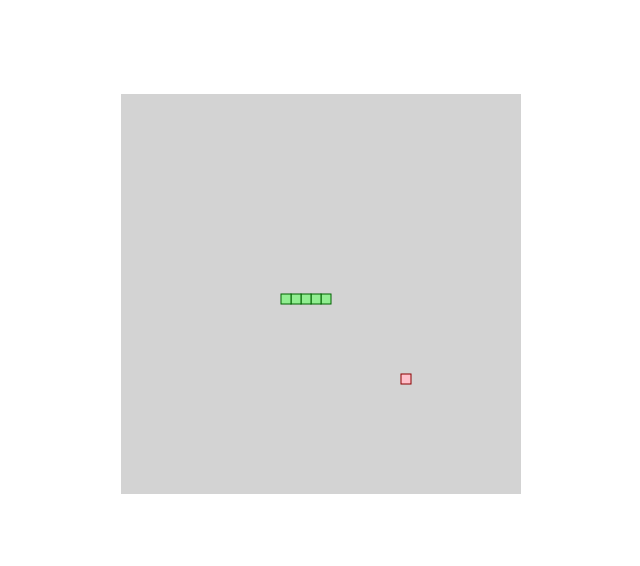
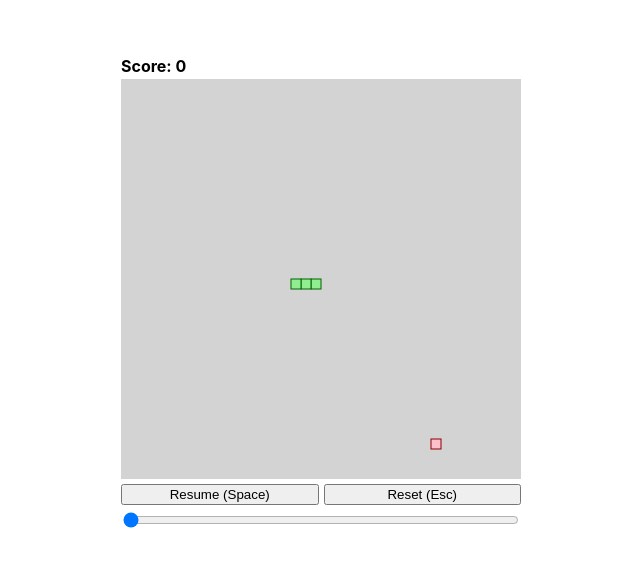
Before and after one commit to thetobber/snekgame, a website built with Vite: page index.html in a window 1280 px wide. Shown: the part 106-672 px from the top of the page, without its empty margins (319-959 px from the left). Built offline with nearby package versions, Linux system fonts and the light colour scheme.

Commit message:
added game pause/resume/over and food collision plus score

```diff
--- a/index.html
+++ b/index.html
@@ -7,7 +7,18 @@
     <title>Vite App</title>
   </head>
   <body>
-    <canvas id="canvas" width="400" height="400"></canvas>
+    <main>
+      <div>
+        <b>Score: </b>
+        <h3 id="score">0</h3>
+      </div>
+      <canvas id="canvas" width="400" height="400"></canvas>
+      <div id="controls">
+        <button id="toggle" type="button">Resume (Space)</button>
+        <button id="reset" type="button">Reset (Esc)</button>
+      </div>
+      <input type="range" id="rotate" min="0" max="360" value="0">
+    </main>
     <script type="module" src="/src/main.ts"></script>
   </body>
 </html>
--- a/package.json
+++ b/package.json
@@ -1,5 +1,5 @@
 {
-  "name": "snek",
+  "name": "snekgame",
   "private": true,
   "version": "0.0.0",
   "scripts": {
--- a/src/main.ts
+++ b/src/main.ts
@@ -1,12 +1,18 @@
 import "./style.css";
 
+const scoreText = document.querySelector<HTMLHeadingElement>("#score")!;
+const toggleButton = document.querySelector<HTMLButtonElement>("#toggle")!;
+const resetButton = document.querySelector<HTMLButtonElement>("#reset")!;
+const rotateInput = document.querySelector<HTMLInputElement>("#rotate")!;
 const canvas = document.querySelector<HTMLCanvasElement>("#canvas")!;
 const context = canvas.getContext("2d")!;
 
-type SnakePart = {
-  x: number;
-  y: number;
-};
+// type Point = {
+//   x: number;
+//   y: number;
+// };
+
+type Point = [x: number, y: number];
 
 enum Direction {
   Up,
@@ -16,75 +22,123 @@ enum Direction {
 }
 
 let gameRunning = false;
+let gameOver = false;
 
-let snake: SnakePart[] = [
-  { x: 200, y: 200 },
-  { x: 190, y: 200 },
-  { x: 180, y: 200 },
-  { x: 170, y: 200 },
-  { x: 160, y: 200 },
-];
-
-let food = {
-  x: 280,
-  y: 280,
-};
-
-let snakeVelocityX = 10;
+let snakeSize = 10;
+let snakeVelocityX = snakeSize;
 let snakeVelocityY = 0;
 let snakeDirection = Direction.Right;
+let snake: Point[] = createSnake();
 
-function drawSnakePart(snakePart: SnakePart) {
-  context.fillStyle = "lightgreen";
-  context.strokeStyle = "darkgreen";
-  context.fillRect(snakePart.x, snakePart.y, 10, 10);
-  context.strokeRect(snakePart.x, snakePart.y, 10, 10);
+let foodSize = 10;
+let food: Point = createFood();
+
+let score = 0;
+
+function getRandomPosition(min: number, max: number, toNearest: number) {
+  return (
+    Math.round((Math.random() * (max - min) + min) / toNearest) * toNearest
+  );
+}
+
+function createSnake() {
+  const initialX = canvas.width / 2 - snakeSize * 3;
+  const initialY = canvas.height / 2;
+
+  let initialSnake: Point[] = [];
+
+  for (let index = 0; index < 3; index++) {
+    initialSnake.push([initialX + snakeSize * index, initialY]);
+  }
+
+  return initialSnake.reverse();
 }
 
 function drawSnake() {
-  snake.forEach(drawSnakePart);
+  for (const point of snake) {
+    context.fillStyle = "lightgreen";
+    context.strokeStyle = "darkgreen";
+    context.fillRect(point[0], point[1], snakeSize, snakeSize);
+    context.strokeRect(point[0], point[1], snakeSize, snakeSize);
+  }
+}
+
+function createFood() {
+  const x = getRandomPosition(0, canvas.width, foodSize);
+  const y = getRandomPosition(0, canvas.height, foodSize);
+
+  let newFood: Point;
+
+  for (const snakePoint of snake) {
+    if (snakePoint[0] === x && snakePoint[1] === y) {
+      createFood();
+    } else {
+      newFood = [x, y];
+    }
+  }
+
+  return newFood!;
 }
 
 function drawFood() {
   context.fillStyle = "pink";
   context.strokeStyle = "darkred";
-  context.fillRect(food.x, food.y, 10, 10);
-  context.strokeRect(food.x, food.y, 10, 10);
+  context.fillRect(food[0], food[1], foodSize, foodSize);
+  context.strokeRect(food[0], food[1], foodSize, foodSize);
 }
 
 function moveSnake() {
-  let x = snake[0].x + snakeVelocityX;
-  let y = snake[0].y + snakeVelocityY;
+  let x = snake[0][0] + snakeVelocityX;
+  let y = snake[0][1] + snakeVelocityY;
 
+  // wraparound to other side when out of bounds
   if (x === canvas.width) x = 0;
-  else if (x === -10) x = canvas.width - 10;
+  else if (x === -snakeSize) x = canvas.width - snakeSize;
   else if (y === canvas.height) y = 0;
-  else if (y === -10) y = canvas.height - 10;
+  else if (y === -snakeSize) y = canvas.height - snakeSize;
 
-  snake.unshift({ x, y });
-  snake.pop();
-
+  // check for body collision
   for (let index = 0; index < snake.length; index++) {
-    if (index !== 0 && snake[index].x === x && snake[index].y === y) {
-      gameRunning = false;
-      snakeDirection = Direction.Right;
-      snake = [
-        { x: 200, y: 200 },
-        { x: 190, y: 200 },
-        { x: 180, y: 200 },
-        { x: 170, y: 200 },
-        { x: 160, y: 200 },
-      ];
+    if (index !== 0 && snake[index][0] === x && snake[index][1] === y) {
+      gameOver = true;
     }
   }
+
+  // insert head at new position
+  snake.unshift([x, y]);
+
+  // check for food collision
+  if (x === food[0] && y === food[1]) {
+    // don't remove tail if collision with food is detected
+    food = createFood();
+    score += 1;
+    updateScore();
+  } else {
+    // remove tail
+    snake.pop();
+  }
+}
+
+function updateToggleButton() {
+  if (gameRunning) toggleButton.innerText = "Pause (Space)";
+  else toggleButton.innerText = "Resume (Space)";
+}
+
+function updateScore() {
+  scoreText.innerText = score.toString();
 }
 
 function changeDirection({ key }: KeyboardEvent) {
   key = key.toLowerCase();
 
-  // pause or resume game
+  if (key === "escape") {
+    resetGame();
+    return;
+  }
+
   if (key === " ") {
     gameRunning = !gameRunning;
+    updateToggleButton();
   }
 
   if (!gameRunning) return;
@@ -134,10 +188,14 @@ function changeDirection({ key }: KeyboardEvent) {
   }
 }
 
-function drawInitialFrame() {
+function drawBlankBackground() {
   context.fillStyle = "lightgray";
   context.clearRect(0, 0, canvas.width, canvas.height);
   context.fillRect(0, 0, canvas.width, canvas.height);
+}
+
+function drawInitial() {
+  drawBlankBackground();
   drawFood();
   drawSnake();
 }
@@ -145,19 +203,53 @@ function drawInitialFrame() {
 function draw() {
   setTimeout(function () {
     if (gameRunning) {
-      context.fillStyle = "lightgray";
-      context.clearRect(0, 0, canvas.width, canvas.height);
-      context.fillRect(0, 0, canvas.width, canvas.height);
+      drawBlankBackground();
+      drawFood();
       moveSnake();
-      drawFood();
       drawSnake();
     }
+
+    if (gameOver) resetGame();
 
     requestAnimationFrame(draw);
   }, 100);
 }
 
+function resetGame() {
+  gameOver = false;
+  gameRunning = false;
+  score = 0;
+
+  snakeDirection = Direction.Right;
+  snakeVelocityX = snakeSize;
+  snakeVelocityY = 0;
+  snake = createSnake();
+  food = createFood();
+
+  console.log(snakeDirection, snakeVelocityX, snakeVelocityY);
+
+  updateScore();
+  updateToggleButton();
+  drawInitial();
+}
+
 window.addEventListener("resize", () => (gameRunning = false));
 window.addEventListener("keydown", changeDirection);
-drawInitialFrame();
+
+toggleButton.addEventListener("click", function () {
+  gameRunning = !gameRunning;
+  updateToggleButton();
+  toggleButton.blur();
+});
+
+resetButton.addEventListener("click", function () {
+  resetGame();
+  resetButton.blur();
+});
+
+rotateInput.addEventListener("input", function () {
+  canvas.style.transform = `rotate(${rotateInput.value}deg)`;
+});
+
+drawInitial();
 requestAnimationFrame(draw);
--- a/src/style.css
+++ b/src/style.css
@@ -10,4 +10,29 @@ body {
   margin: 0;
   width: 100vw;
   height: 100vh;
+  font-family: -apple-system, BlinkMacSystemFont, 'Segoe UI', Roboto, Oxygen, Ubuntu, Cantarell, 'Open Sans', 'Helvetica Neue', sans-serif;
+  font-size: 16px;
+  line-height: 1;
 }
+
+main {
+  display: flex;
+  flex-direction: column;
+  gap: 5px;
+}
+
+#score {
+  display: inline-block;
+  font-size: 16px;
+  margin: 0;
+}
+
+#controls {
+  display: grid;
+  grid-template-columns: repeat(2, minmax(0, 1fr));
+  gap: 5px;
+}
+
+[type="button"] {
+  display: block;
+}
```
